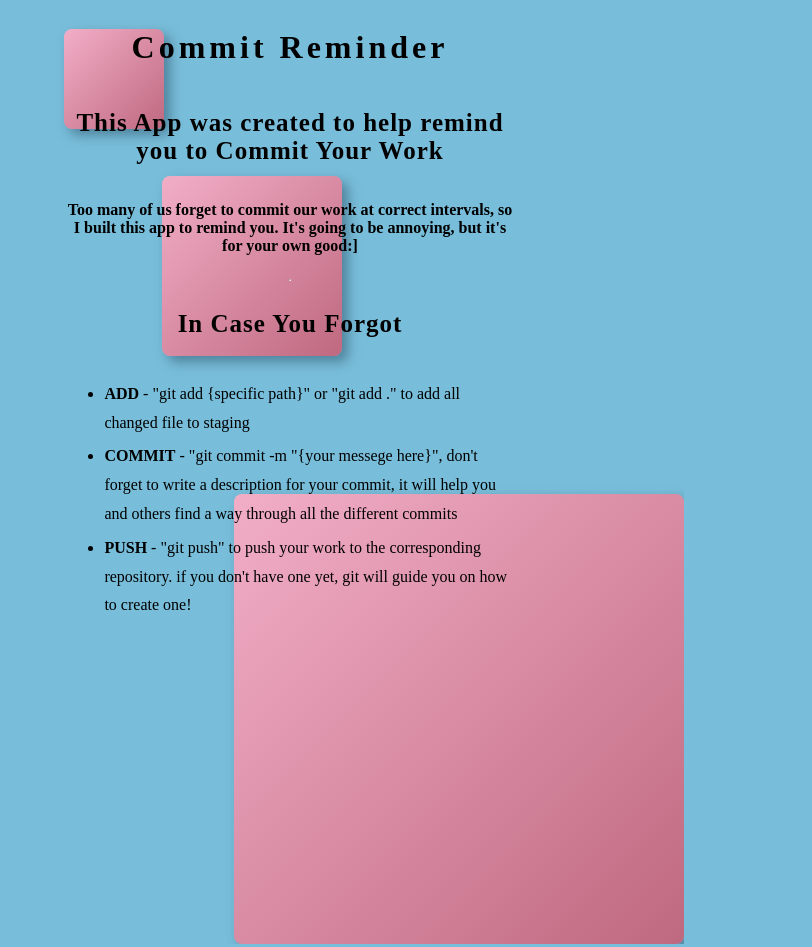
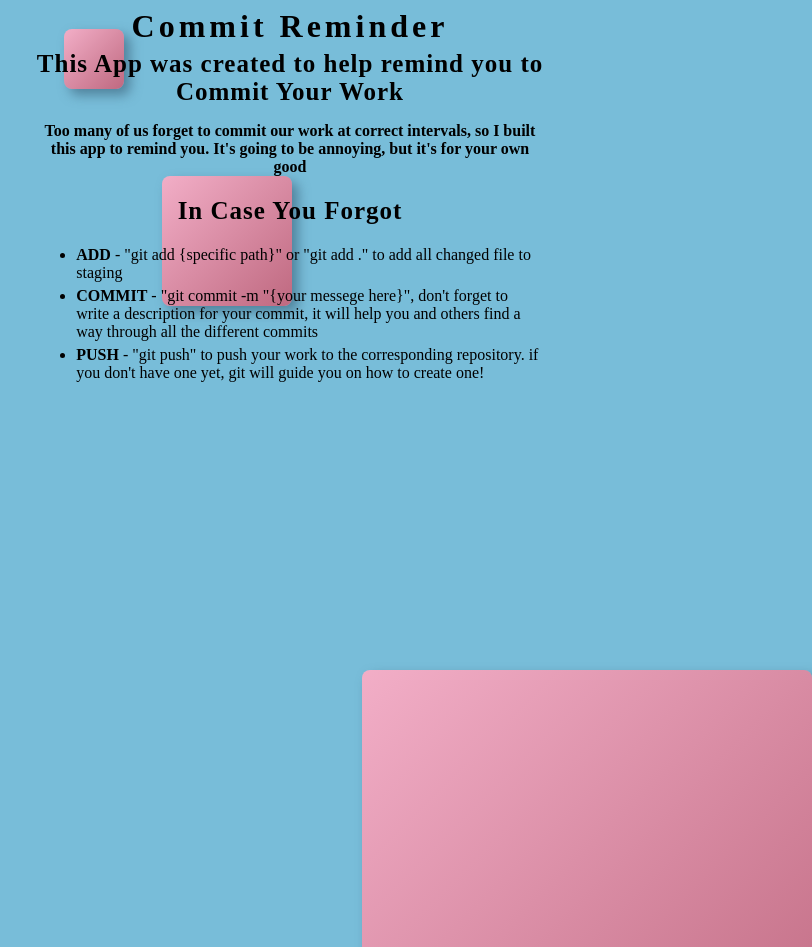
Before and after one commit to alonrubin2/Commitment, an Electron app: page index.html in a window 580 px wide. Shown: the top 947 px of the page, 812 px wide, since content can reach past the window. Drawn offline with Linux system fonts and the light colour scheme.

Commit message:
changed some ofthe design, mainly window size

```diff
--- a/index.html
+++ b/index.html
@@ -24,10 +24,9 @@
     <p class="">Too many of us forget to commit our work at correct intervals, so I built this app to remind you.
       It's going
       to be
-      annoying, but it's for your own good:]</p>
+      annoying, but it's for your own good</p>
   </div>
 
-  <hr>
   <div class="reminder">
     <h2 class="">In Case You Forgot</h2>
     <ul class="">
--- a/main.js
+++ b/main.js
@@ -16,10 +16,10 @@ app.on('ready', () => {
 function createWindow() {
   // Create the browser window.
   const mainWindow = new BrowserWindow({
-    width: 800,
-    height: 800,
-    maxHeight: 800,
-    maxWidth: 800,
+    width: 580,
+    height: 580,
+    maxHeight: 580,
+    maxWidth: 580,
     webPreferences: {
       preload: path.join(__dirname, 'preload.js')
     }
--- a/styles.scss
+++ b/styles.scss
@@ -11,6 +11,7 @@ body {
     justify-content: center;
     background-color: $background-color;
     overflow: hidden;
+    height: 90%;
 }
 
 
@@ -23,15 +24,15 @@ body {
 }
 
 .small {
-    height: 100px;
-    width: 100px;
+    height: 60px;
+    width: 60px;
     top: 3.6%;
     left: 11%;
 }
 
 .medium {
-    height: 180px;
-    width: 180px;
+    height: 130px;
+    width: 130px;
     top: 22%;
     left: 28%;
 }
@@ -39,8 +40,8 @@ body {
 .large {
     height: 450px;
     width: 450px;
-    right: -18%;
-    bottom: -18%;
+    right: -40%;
+    bottom: -40%;
 }
 
 // LAYOUT
@@ -50,7 +51,7 @@ div {
     flex-direction: column;
     align-items: center;
     justify-content: center;
-    width: 80%;
+    width: 90%;
 }
 
 .header {
@@ -58,7 +59,7 @@ div {
 }
 
 li {
-    line-height: 1.8;
+
     margin-top: 5px;
     font-weight: 500;
 }
@@ -68,12 +69,18 @@ li {
 
 h1 {
     letter-spacing: 4px;
+    margin-bottom: 0;
+    margin-top: 0;
 }
 
 h2 {
     font-size: 25px;
     letter-spacing: 1px;
+    margin-bottom: 0;
+    margin-top: 5px;
 }
+
+
 
 p {
     font-weight: 600;
```
Also changed, not shown: styles.css, 1 other file.
